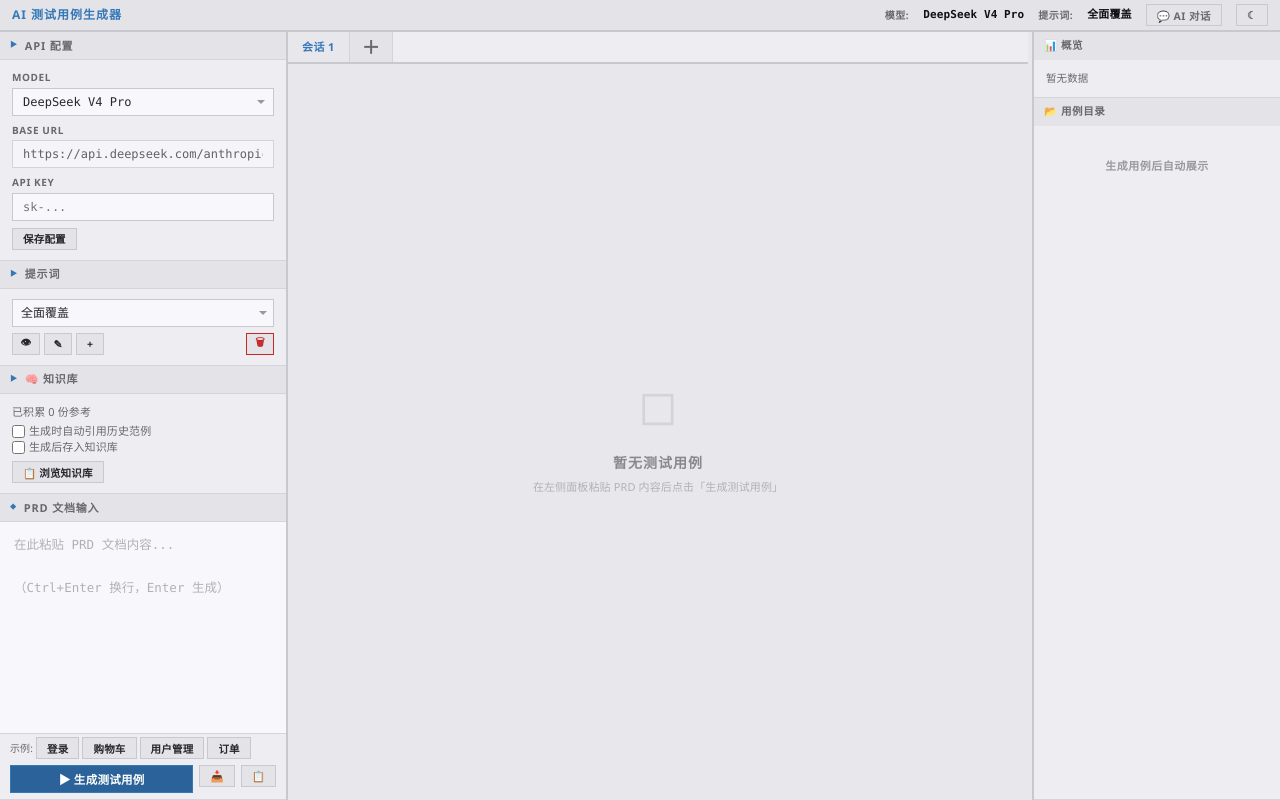
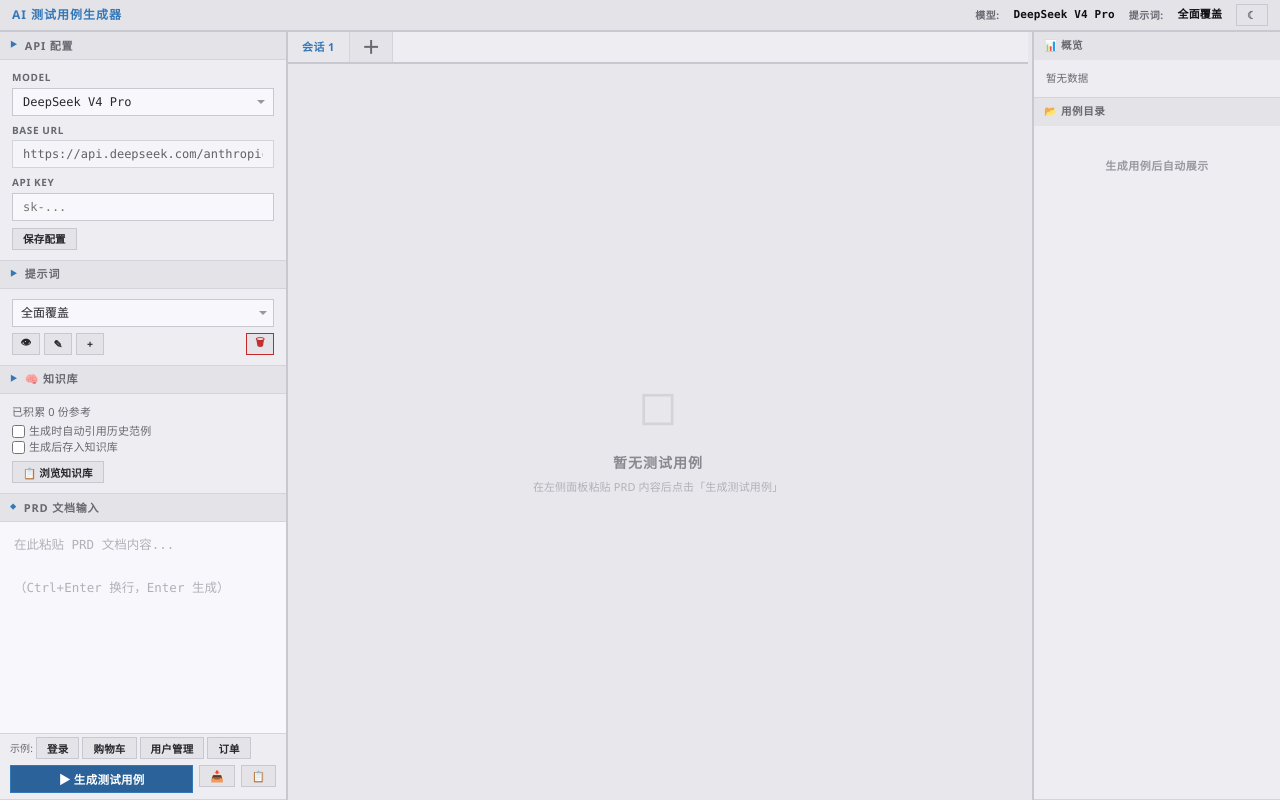
Before and after one commit to Liu-jiahui0303/AiTestCaseGen, a Flask app: page / in a window 1280 px wide. Run offline with Flask 3, Linux system fonts and the light colour scheme; data that the repository does not hold is empty.

Commit message:
fix： 关闭AI对话功能

```diff
--- a/templates/index.html
+++ b/templates/index.html
@@ -14,7 +14,6 @@
   <span class="toolbar-spacer"></span>
   <span class="toolbar-info">模型:</span><span class="toolbar-prompt" id="toolbarModel">-</span>
   <span class="toolbar-info">提示词:</span><span class="toolbar-prompt" id="toolbarPrompt">-</span>
-  <button class="theme-btn" id="chatBtn" onclick="openChat()">💬 AI 对话</button>
   <button class="theme-btn" id="themeToggle" onclick="toggleTheme()">☀</button>
 </div>
 
```
